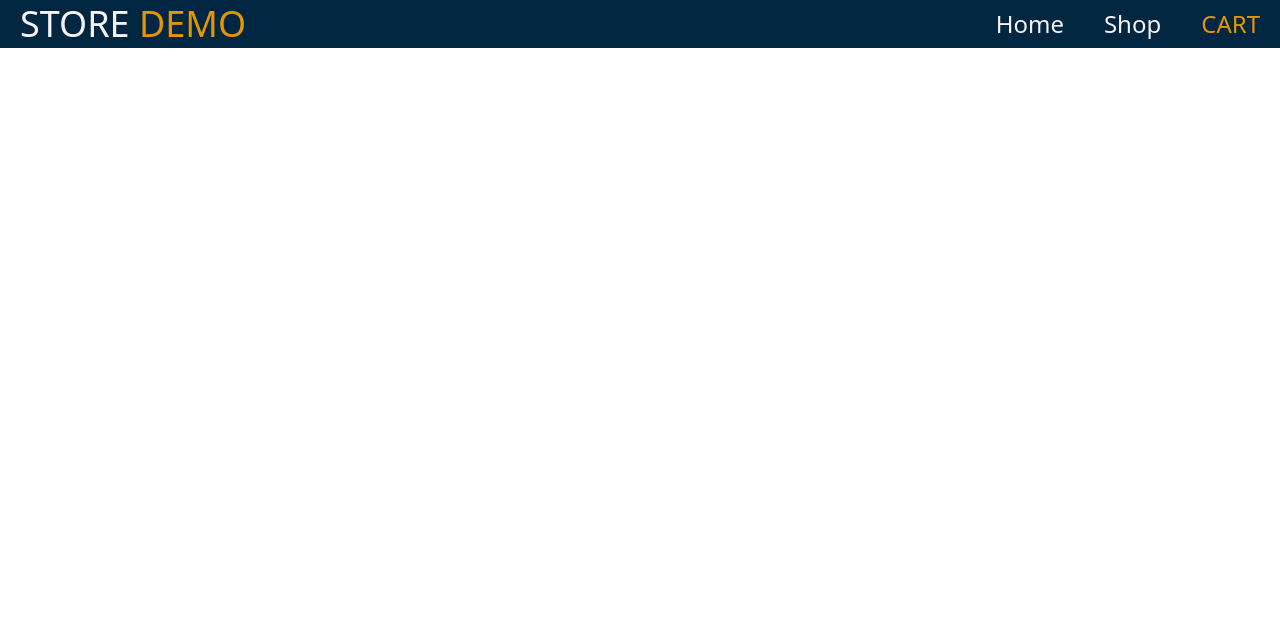
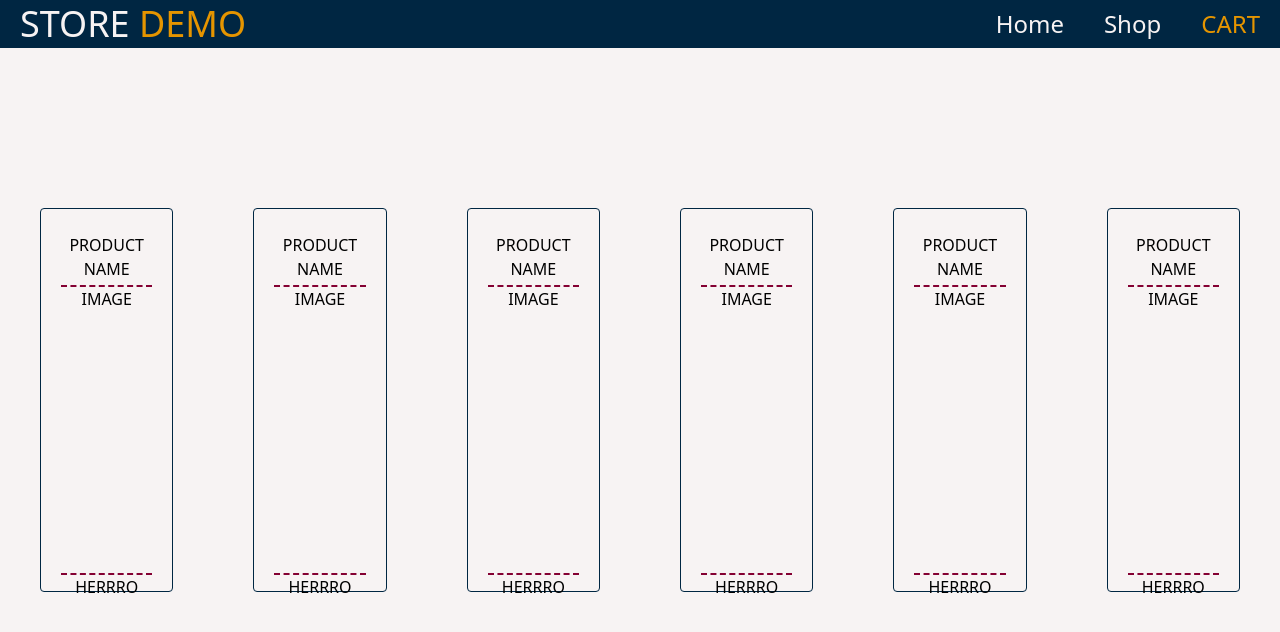
Before and after one commit to P-Hsgw/shoping-cart, a React (Create React App) app: page /shop in a window 1280 px wide. Shown: the top 632 px of the page. Built offline with nearby package versions, Linux system fonts and the light colour scheme.

Commit message:
Add product card template

```diff
--- a/src/components/Cart.js
+++ b/src/components/Cart.js
@@ -0,0 +1,18 @@
+import React from "react";
+
+function Product() {
+
+  return(
+    <div className="h-100 w-100">
+      <div>
+        PRODUCT NAME
+      </div>
+      <div>
+        IMAGE
+      </div>
+      <button>HERRRO</button>
+    </div>
+  )
+}
+
+export default Product
--- a/src/components/Header.js
+++ b/src/components/Header.js
@@ -12,7 +12,7 @@ function Header () {
           <Link to="/">Home</Link>
         </li>
         <li className="inline-block m-5 text-cultured text-2xl">
-          <Link to="/shop"Store>Shop</Link>
+          <Link to="/shop">Shop</Link>
         </li>
         <li className="inline-block m-5 text-gamboge text-2xl ">
           CART
--- a/src/components/Product.js
+++ b/src/components/Product.js
@@ -0,0 +1,20 @@
+import React from "react";
+
+function Product() {
+
+  return(
+    <div className="h-96 w-72 m-10 p-5 border-solid rounded border border-prussian-blue divide-y-2 divide-claret divide-dashed text-center">
+      <div className="m-1">
+        PRODUCT NAME
+      </div>
+      <div className="h-72">
+        IMAGE
+      </div>
+      <div>
+      <button>HERRRO</button>
+      </div>
+    </div>
+  )
+}
+
+export default Product
--- a/src/components/Shop.js
+++ b/src/components/Shop.js
@@ -1,14 +1,24 @@
 import React from "react";
 import Header from "./Header"
+import Product from "./Product"
 
 function Shop () {
   return(
     <>
     <Header />
-    <div>
-      <p>
-        HELLO
-      </p>
+    <div className="bg-cultured h-screen flex justify-center items-center ">
+      <Product />
+      <Product />
+
+      <Product />
+
+      <Product />
+
+      <Product />
+
+      <Product />
+
+
     </div>
     </>
   )
```
